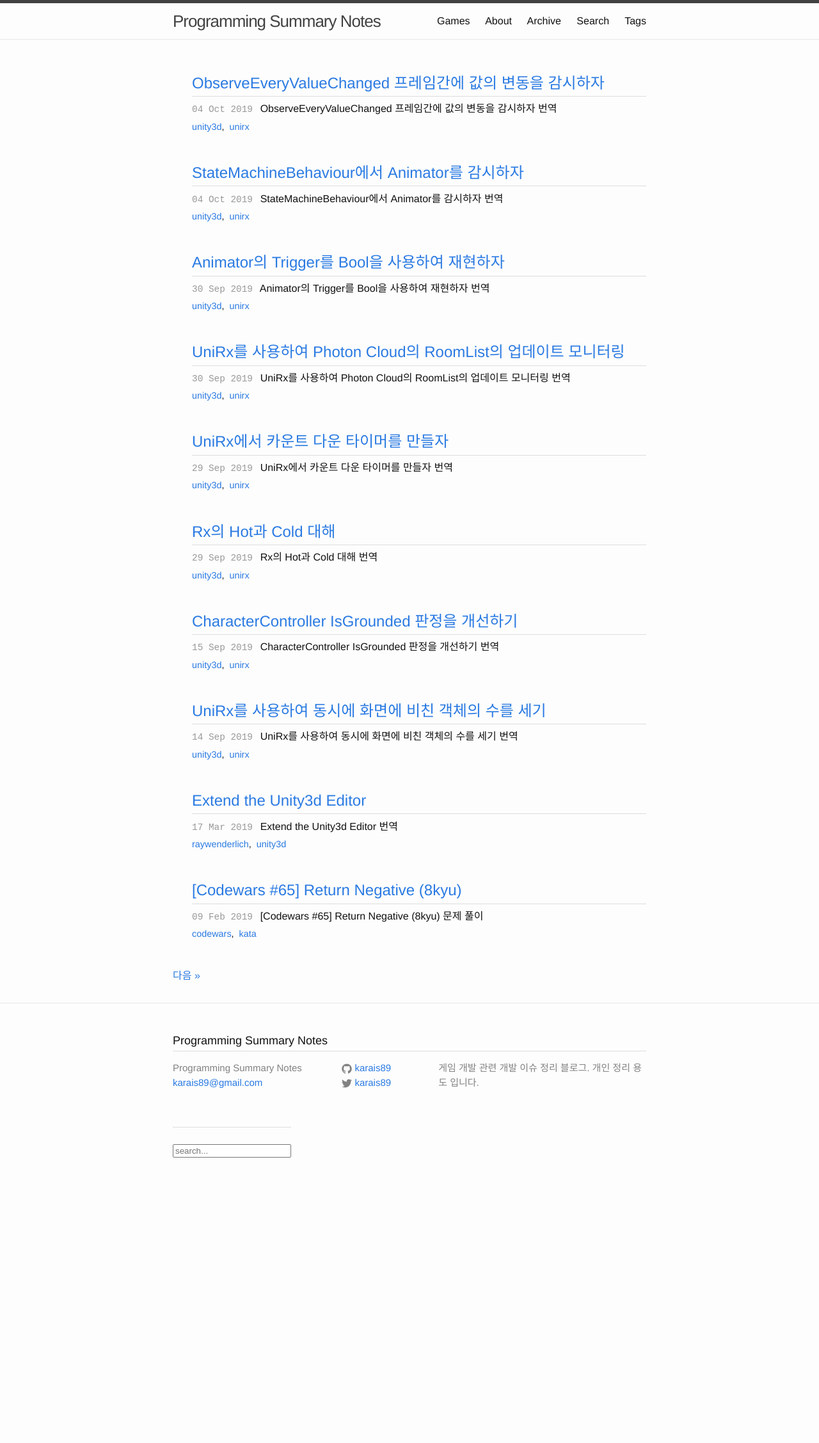
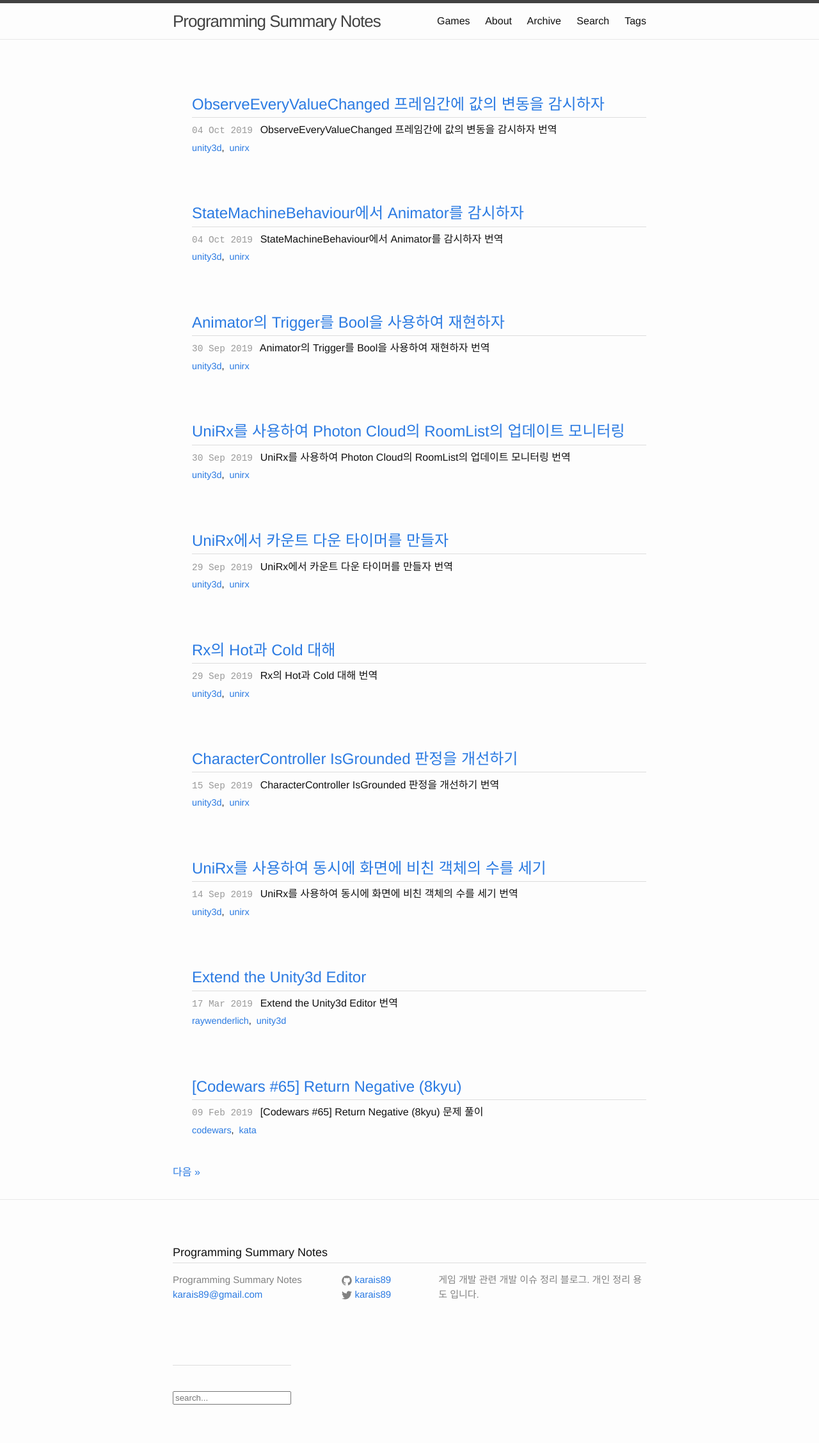
Before and after one commit to karais89/karais89.github.io_back, a Jekyll site: the page built from index.html, in a window 1280 px wide. Shown: the whole page at 64% size. Built offline with Jekyll 4.4.1, drawn with Linux system fonts in a browser that asks for light colours; some web fonts are replaced; the list of posts is cut into pages by our own code; before the commit the page ends 1869 px from its top, so only the background shows below that.

Commit message:
modify css

```diff
--- a/_sass/minima/_base.scss
+++ b/_sass/minima/_base.scss
@@ -204,6 +204,8 @@ h1, h2 {
   border-bottom: 1px solid #ddd;
   margin-block-start: 0.83em;
   margin-block-end: 0.83em;
+  margin-top: 2.2em;
+  margin-bottom: 2.4rem;
 }
 
 hr {
```
